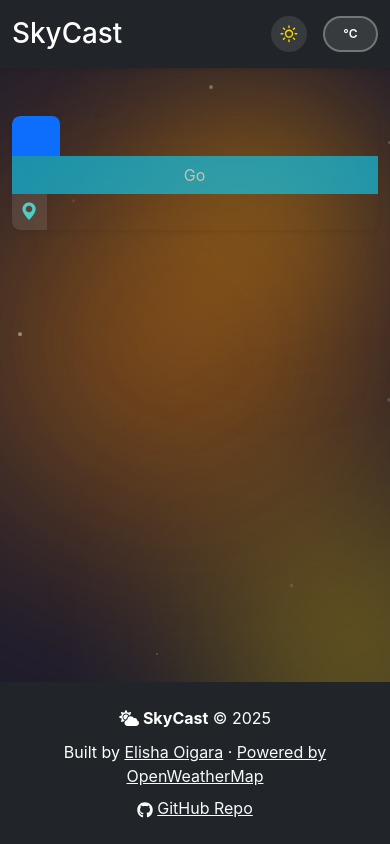
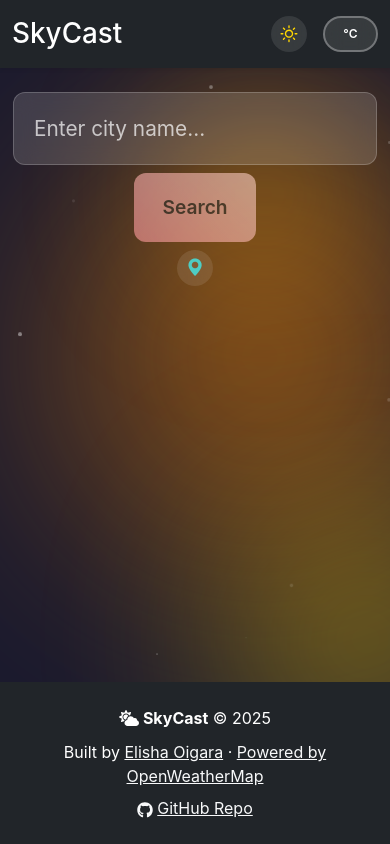
Before and after one commit to elishaoigara/SkyCast, a React (Create React App) app: page / in a window 390 px wide. Built offline with nearby package versions, Linux system fonts and the light colour scheme; a small style sheet from the web is missing.

Commit message:
feat: AI agent changes

```diff
--- a/src/App.js
+++ b/src/App.js
@@ -1,4 +1,4 @@
-import React, { useState } from 'react';
+import React, { useState, useEffect } from 'react';
 import { WeatherProvider, useWeather } from './context/WeatherContext';
 import SearchBar from './components/SearchBar';
 import Weather from './components/Weather';
@@ -28,22 +28,26 @@ function AppContent() {
     weatherData,
     forecastData,
     loading,
-    error
+    error,
+    fetchWeather,
+    fetchForecast
   } = useWeather();
 
   const [geoLoading, setGeoLoading] = useState(false);
 
   const handleSearch = async (city) => {
-    // In a real app, this would fetch weather data
-    // For now, we'll just simulate the process
-    console.log(`Searching for city: ${city}`);
+    try {
+      await fetchWeather(city);
+    } catch (err) {
+      console.error('Error searching for city:', err);
+    }
   };
 
   const handleLocationFound = async (position) => {
     setGeoLoading(true);
     try {
-      // In a real app, this would fetch weather data based on coordinates
-      console.log(`Location found: ${position.coords.latitude}, ${position.coords.longitude}`);
+      const { latitude, longitude } = position.coords;
+      await fetchWeather(`${latitude},${longitude}`);
     } catch (err) {
       console.error('Error getting location:', err);
     } finally {
--- a/src/components/SearchBar.css
+++ b/src/components/SearchBar.css
@@ -1,60 +1,199 @@
 .search-bar-container {
-  border-radius: 0.5rem;
-  overflow: hidden;
-  transition: box-shadow 0.3s ease, transform 0.3s ease;
+  display: flex;
+  flex-direction: column;
+  gap: 1rem;
+  margin-bottom: 2rem;
 }
 
-.search-bar-focused {
-  box-shadow: 0 0 25px rgba(0, 102, 255, 0.4), 0 4px 15px rgba(0, 0, 0, 0.2);
-  transform: scale(1.01);
+.search-bar {
+  display: flex;
+  gap: 0.5rem;
+  align-items: center;
 }
 
-.search-input-focused {
-  box-shadow: 0 0 20px rgba(0, 102, 255, 0.6);
-  transform: scale(1.02);
+.search-input {
+  flex: 1;
+  padding: 0.75rem 1rem;
+  border: none;
+  border-radius: 0.75rem;
+  font-size: 1rem;
+  background: rgba(255, 255, 255, 0.15);
+  backdrop-filter: blur(10px);
+  -webkit-backdrop-filter: blur(10px);
+  color: white;
+  outline: none;
   transition: all 0.3s ease;
+  border: 1px solid rgba(255, 255, 255, 0.2);
 }
 
-.search-btn-focused {
-  box-shadow: 0 0 15px rgba(0, 102, 255, 0.5);
-  transition: all 0.3s ease;
+.search-input::placeholder {
+  color: rgba(255, 255, 255, 0.7);
 }
 
-/* Custom rotating spinner */
-@keyframes spin {
-  from {
-    transform: rotate(0deg);
-  }
-  to {
-    transform: rotate(360deg);
-  }
+.search-input:focus {
+  background: rgba(255, 255, 255, 0.25);
+  box-shadow: 0 0 0 2px rgba(255, 215, 0, 0.5);
 }
 
-.custom-spinner {
-  display: inline-block;
+.search-button {
+  padding: 0.75rem 1.5rem;
+  border: none;
+  border-radius: 0.75rem;
+  background: linear-gradient(45deg, #ff9a9e, #fad0c4);
+  color: #333;
+  font-weight: 600;
+  cursor: pointer;
+  transition: all 0.3s ease;
+  display: flex;
+  align-items: center;
+  gap: 0.5rem;
+}
+
+.search-button:hover {
+  transform: translateY(-2px);
+  box-shadow: 0 4px 12px rgba(255, 154, 158, 0.4);
+}
+
+.search-button:disabled {
+  opacity: 0.6;
+  cursor: not-allowed;
+  transform: none;
+  box-shadow: none;
+}
+
+.loading-spinner {
   width: 1.25rem;
   height: 1.25rem;
-  vertical-align: text-bottom;
-  border: 3px solid transparent;
-  border-top-color: #fff;
+  border: 2px solid rgba(255, 255, 255, 0.3);
+  border-top: 2px solid white;
   border-radius: 50%;
-  animation: spin 0.75s linear infinite;
+  animation: spin 1s linear infinite;
+}
+
+@keyframes spin {
+  0% { transform: rotate(0deg); }
+  100% { transform: rotate(360deg); }
+}
+
+.geolocation-button {
+  padding: 0.75rem 1rem;
+  border: none;
+  border-radius: 0.75rem;
+  background: rgba(255, 255, 255, 0.15);
+  color: white;
+  cursor: pointer;
+  transition: all 0.3s ease;
+  display: flex;
+  align-items: center;
+  gap: 0.5rem;
+  font-size: 0.9rem;
+}
+
+.geolocation-button:hover {
+  background: rgba(255, 255, 255, 0.25);
+  transform: translateY(-2px);
+}
+
+.geolocation-button:disabled {
+  opacity: 0.6;
+  cursor: not-allowed;
+  transform: none;
+}
+
+.geolocation-loading {
+  display: flex;
+  align-items: center;
+  gap: 0.5rem;
+  font-size: 0.9rem;
+}
+
+/* Responsive adjustments */
+@media (max-width: 768px) {
+  .search-bar {
+    flex-direction: column;
+  }
+
+  .search-input {
+    padding: 0.875rem 1rem;
+    font-size: 1.1rem;
+  }
+
+  .search-button {
+    padding: 0.875rem 1.25rem;
+    font-size: 1rem;
+  }
+
+  .geolocation-button {
+    font-size: 1rem;
+    padding: 0.875rem 1rem;
+  }
 }
 
 @media (max-width: 576px) {
   .search-bar-container {
-    flex-direction: column;
+    margin-bottom: 1.5rem;
   }
 
-  .search-bar-container input {
-    border-radius: 0.5rem 0.5rem 0 0 !important;
+  .search-input {
+    padding: 1rem;
+    font-size: 1.2rem;
   }
 
-  .search-bar-container button {
-    border-radius: 0 !important;
+  .search-button {
+    padding: 1rem 1.5rem;
+    font-size: 1.1rem;
   }
 
-  .geolocation-btn-wrapper {
-    margin-top: 0.5rem;
+  .geolocation-button {
+    font-size: 1.1rem;
+    padding: 1rem;
+  }
+
+  .loading-spinner {
+    width: 1.5rem;
+    height: 1.5rem;
   }
 }
+
+@media (max-width: 480px) {
+  .search-bar-container {
+    margin-bottom: 1rem;
+  }
+
+  .search-input {
+    padding: 1.25rem;
+    font-size: 1.3rem;
+  }
+
+  .search-button {
+    padding: 1.25rem 1.75rem;
+    font-size: 1.2rem;
+  }
+
+  .geolocation-button {
+    font-size: 1.2rem;
+    padding: 1.25rem;
+  }
+
+  .loading-spinner {
+    width: 1.75rem;
+    height: 1.75rem;
+  }
+}
+
+@media (max-width: 320px) {
+  .search-input {
+    padding: 1.5rem;
+    font-size: 1.4rem;
+  }
+
+  .search-button {
+    padding: 1.5rem 2rem;
+    font-size: 1.3rem;
+  }
+
+  .geolocation-button {
+    font-size: 1.3rem;
+    padding: 1.5rem;
+  }
+}
--- a/src/components/SearchBar.js
+++ b/src/components/SearchBar.js
@@ -2,51 +2,48 @@ import React, { useState } from 'react';
 import GeolocationButton from './GeolocationButton';
 import './SearchBar.css';
 
-function SearchBar({ onSearch, loading, geoLoading, onLocationFound }) {
-  const [city, setCity] = useState('');
-  const [isFocused, setIsFocused] = useState(false);
+const SearchBar = ({ onSearch, loading, geoLoading, onLocationFound }) => {
+  const [searchTerm, setSearchTerm] = useState('');
 
-  const handleSubmit = (e) => {
+  const handleSubmit = async (e) => {
     e.preventDefault();
-    if (city.trim()) {
-      onSearch(city);
-      setCity('');
+    if (searchTerm.trim()) {
+      await onSearch(searchTerm.trim());
     }
   };
 
   return (
-    <form onSubmit={handleSubmit} className="my-4">
-      <div className={`input-group shadow-sm search-bar-container ${isFocused ? 'search-bar-focused' : ''}`}>
+    <div className="search-bar-container">
+      <form onSubmit={handleSubmit} className="search-bar">
         <input
           type="text"
-          className={`form-control bg-primary text-white border-0 py-2 px-4 ${isFocused ? 'search-input-focused' : ''}`}
-          placeholder="🔍 Search for a city..."
-          value={city}
-          onChange={(e) => setCity(e.target.value)}
-          disabled={loading || geoLoading}
-          onFocus={() => setIsFocused(true)}
-          onBlur={() => setIsFocused(false)}
-          aria-label="Search for a city"
+          value={searchTerm}
+          onChange={(e) => setSearchTerm(e.target.value)}
+          placeholder="Enter city name..."
+          className="search-input"
+          disabled={loading}
         />
         <button
           type="submit"
-          className={`btn btn-info text-white px-4 ${isFocused ? 'search-btn-focused' : ''}`}
-          disabled={loading || geoLoading || !city.trim()}
-          aria-label="Search"
+          className="search-button"
+          disabled={loading || !searchTerm.trim()}
         >
           {loading ? (
-            <span className="custom-spinner" role="status" aria-hidden="true"></span>
+            <>
+              <span className="loading-spinner"></span>
+              Searching...
+            </>
           ) : (
-            'Go'
+            'Search'
           )}
         </button>
         <GeolocationButton
           onLocationFound={onLocationFound}
           loading={geoLoading}
         />
-      </div>
-    </form>
+      </form>
+    </div>
   );
-}
+};
 
 export default SearchBar;
--- a/src/components/Weather.js
+++ b/src/components/Weather.js
@@ -1,223 +1,111 @@
 import React from 'react';
-import { motion } from 'framer-motion';
-import { WiThunderstorm, WiSnow, WiFog, WiDaySunny, WiNightClear, WiCloudy } from 'react-icons/wi';
 import './Weather.css';
 
-const AnimatedWeatherIcon = ({ condition, isDay }) => {
-  const cond = condition.toLowerCase();
+const Weather = ({ data, units }) => {
+  if (!data) return null;
 
-  // Rain animation
-  if (cond.includes('drizzle') || cond.includes('rain')) {
-    return (
-      <div className="animated-icon-container rain-icon">
-        {Array.from({ length: 7 }, (_, i) => (
-          <motion.div
-            key={i}
-            className="rain-drop"
-            style={{ left: `${15 + i * 12}%` }}
-            animate={{ y: [0, 60], opacity: [0, 1, 0] }}
-            transition={{
-              duration: 0.8 + Math.random() * 0.4,
-              repeat: Infinity,
-              ease: 'linear',
-              delay: i * 0.15,
-            }}
-          />
-        ))}
-      </div>
-    );
+  const {
+    name,
+    sys,
+    main,
+    weather,
+    wind,
+    dt,
+    visibility
+  } = data;
+
+  const getWeatherIcon = (iconCode) => {
+    switch (iconCode) {
+      case '01d': return '☀️';
+      case '01n': return '🌙';
+      case '02d': case '02n': return '⛅';
+      case '03d': case '03n': case '04d': case '04n': return '☁️';
+      case '09d': case '09n': return '🌧️';
+      case '10d': case '10n': return '🌦️';
+      case '11d': case '11n': return '⛈️';
+      case '13d': case '13n': return '❄️';
+      case '50d': case '50n': return '🌫️';
+      default: return '🌤️';
     }
-
-  // Clear / Sunny animation
-  if ((cond.includes('clear') || cond.includes('sunny')) && isDay) {
-    return (
-      <div className="animated-icon-container sun-icon">
-        <motion.div
-          className="sun-glow"
-          animate={{ scale: [1, 1.15, 1], opacity: [0.3, 0.6, 0.3] }}
-          transition={{ duration: 3, repeat: Infinity, ease: 'easeInOut' }}
-        />
-        <motion.div
-          className="sun-core"
-          animate={{ scale: [1, 1.05, 1] }}
-          transition={{ duration: 2, repeat: Infinity, ease: 'easeInOut' }}
-        >
-          <WiDaySunny className="weather-icon sun-icon-inner" />
-        </motion.div>
-      </div>
-    );
-  }
-
-  // Clouds animation
-  if (cond.includes('cloud')) {
-    return (
-      <div className="animated-icon-container cloud-icon">
-        <motion.div
-          className="cloud-shape cloud-1"
-          animate={{ x: [-5, 5, -5] }}
-          transition={{ duration: 6, repeat: Infinity, ease: 'easeInOut' }}
-        >
-          <WiCloudy className="weather-icon cloud-icon-inner" />
-        </motion.div>
-        <motion.div
-          className="cloud-shape cloud-2"
-          animate={{ x: [3, -3, 3] }}
-          transition={{ duration: 8, repeat: Infinity, ease: 'easeInOut', delay: 1 }}
-        >
-          <WiCloudy className="weather-icon cloud-icon-inner cloud-secondary" />
-        </motion.div>
-      </div>
-    );
-  }
-
-  // Thunderstorm
-  if (cond.includes('thunder') || cond.includes('storm')) {
-    return (
-      <div className="animated-icon-container thunder-icon">
-        <motion.div
-          animate={{ opacity: [0.7, 1, 0.7] }}
-          transition={{ duration: 1.5, repeat: Infinity, ease: 'easeInOut' }}
-        >
-          <WiThunderstorm className="weather-icon" />
-        </motion.div>
-      </div>
-    );
-  }
-
-  // Snow
-  if (cond.includes('snow') || cond.includes('blizzard')) {
-    return (
-      <div className="animated-icon-container snow-icon">
-        <motion.div
-          animate={{ y: [0, 15, 0], rotate: [0, 180, 360] }}
-          transition={{ duration: 4, repeat: Infinity, ease: 'easeInOut' }}
-        >
-          <WiSnow className="weather-icon" />
-        </motion.div>
-      </div>
-    );
-  }
-
-  // Fog / Mist
-  if (cond.includes('fog') || cond.includes('mist') || cond.includes('haze')) {
-    return (
-      <div className="animated-icon-container fog-icon">
-        <motion.div
-          animate={{ x: [-3, 3, -3], opacity: [0.6, 0.9, 0.6] }}
-          transition={{ duration: 5, repeat: Infinity, ease: 'easeInOut' }}
-        >
-          <WiFog className="weather-icon" />
-        </motion.div>
-      </div>
-    );
-  }
-
-  // Fallback with subtle pulse
-  return (
-    <div className="animated-icon-container fallback-icon">
-      <motion.div
-        animate={{ scale: [1, 1.05, 1] }}
-        transition={{ duration: 2.5, repeat: Infinity, ease: 'easeInOut' }}
-      >
-        {isDay ? (
-          <WiDaySunny className="weather-icon" />
-        ) : (
-          <WiNightClear className="weather-icon" />
-        )}
-      </motion.div>
-    </div>
-  );
   };
 
-function Weather({ data, units }) {
-  const { name, sys, main, weather, wind, dt } = data;
+  const getWeatherDescription = (mainWeather) => {
+    switch (mainWeather.toLowerCase()) {
+      case 'clear': return 'Clear Sky';
+      case 'clouds': return 'Cloudy';
+      case 'rain': return 'Rainy';
+      case 'drizzle': return 'Drizzle';
+      case 'thunderstorm': return 'Thunderstorm';
+      case 'snow': return 'Snowy';
+      case 'mist': return 'Misty';
+      case 'fog': return 'Foggy';
+      default: return mainWeather;
+    }
+  };
 
-  const now = new Date(dt * 1000);
-  const isDay = dt > sys.sunrise && dt < sys.sunset;
-  const condition = weather[0].Main.toLowerCase();
-  const unitSymbol = units === 'metric' ? '°C' : '°F';
+  const tempUnit = units === 'metric' ? '°C' : '°F';
+  const speedUnit = units === 'metric' ? 'm/s' : 'mph';
+  const visibilityUnit = units === 'metric' ? 'm' : 'ft';
+
+  const timestamp = new Date(dt * 1000);
+  const timeString = timestamp.toLocaleTimeString([], { hour: '2-digit', minute: '2-digit' });
+  const dateString = timestamp.toLocaleDateString([], { weekday: 'long', month: 'short', day: 'numeric' });
 
   return (
-    <motion.div
-      className="weather-card-glass weather-card text-white shadow p-4 my-4"
-      initial={{ opacity: 0, y: 40 }}
-      animate={{ opacity: 1, y: 0 }}
-      transition={{ duration: 0.6, ease: 'easeOut' }}
-    >
+    <div className="weather-card weather-card-glass">
       <div className="weather-content">
-        <h2 className="mb-3 text-center weather-title">{name}, {sys.country}</h2>
+        <h2 className="weather-title">{name}, {sys.country}</h2>
+        <p className="weather-time">{dateString} at {timeString}</p>
 
-        <div className="weather-main-info d-flex flex-column align-items-center mb-4">
-          <AnimatedWeatherIcon condition={condition} isDay={isDay} />
-          <h4 className="text-capitalize text-center weather-condition">
-            {weather[0].description}
-          </h4>
-          <p className="weather-temp mb-0">
-            {Math.round(main.temp)}{unitSymbol}
-          </p>
+        <div className="weather-icon-wrapper">
+          <div className="animated-icon-container">
+            <span className="weather-icon">{getWeatherIcon(weather[0].icon)}</span>
+          </div>
         </div>
 
-        <div className="row text-center gy-3 weather-details">
-          <div className="col-12 col-md-4">
+        <p className="weather-condition">{getWeatherDescription(weather[0].main)}</p>
+        <h3 className="weather-temp">{Math.round(main.temp)}{tempUnit}</h3>
+
+        <div className="weather-details">
           <div className="weather-detail-item">
             <span className="detail-icon">🌡️</span>
             <span className="detail-label">Feels Like</span>
-              <span className="detail-value">{Math.round(main.feels_like)}{unitSymbol}</span>
+            <span className="detail-value">{Math.round(main.feels_like)}{tempUnit}</span>
           </div>
-          </div>
-          <div className="col-12 col-md-4">
+
           <div className="weather-detail-item">
             <span className="detail-icon">💧</span>
             <span className="detail-label">Humidity</span>
             <span className="detail-value">{main.humidity}%</span>
           </div>
-          </div>
-          <div className="col-12 col-md-4">
+
           <div className="weather-detail-item">
-              <span className="detail-icon">🌬️</span>
+            <span className="detail-icon">💨</span>
             <span className="detail-label">Wind Speed</span>
-              <span className="detail-value">{wind.speed} {units === 'metric' ? 'm/s' : 'mph'}</span>
-            </div>
-          </div>
+            <span className="detail-value">{wind.speed}{speedUnit}</span>
           </div>
 
-        <div className="row text-center gy-3 mt-3 weather-details">
-          <div className="col-6 col-md-3">
           <div className="weather-detail-item">
-              <span className="detail-icon">🌡️</span>
-              <span className="detail-label">High</span>
-              <span className="detail-value">{Math.round(main.temp_max)}{unitSymbol}</span>
+            <span className="detail-icon">👁️</span>
+            <span className="detail-label">Visibility</span>
+            <span className="detail-value">{visibility ? Math.round(visibility / (units === 'metric' ? 1 : 0.3048)) : 'N/A'}{visibilityUnit}</span>
           </div>
-          </div>
-          <div className="col-6 col-md-3">
-            <div className="weather-detail-item">
-              <span className="detail-icon">🌡️</span>
-              <span className="detail-label">Low</span>
-              <span className="detail-value">{Math.round(main.temp_min)}{unitSymbol}</span>
-            </div>
-          </div>
-          <div className="col-6 col-md-3">
+
           <div className="weather-detail-item">
             <span className="detail-icon">🔽</span>
             <span className="detail-label">Pressure</span>
             <span className="detail-value">{main.pressure} hPa</span>
           </div>
-          </div>
-          <div className="col-6 col-md-3">
+
           <div className="weather-detail-item">
-              <span className="detail-icon">👁️</span>
-              <span className="detail-label">Visibility</span>
-              <span className="detail-value">{(data.visibility / 1000).toFixed(1)} km</span>
+            <span className="detail-icon">🌅</span>
+            <span className="detail-label">Sunrise</span>
+            <span className="detail-value">{new Date(sys.sunrise * 1000).toLocaleTimeString([], { hour: '2-digit', minute: '2-digit' })}</span>
           </div>
         </div>
       </div>
-
-        <p className="mt-4 text-center small weather-time">
-          🕒 <strong>Local Time:</strong> {now.toLocaleTimeString()} ({now.toDateString()})
-        </p>
     </div>
-    </motion.div>
   );
-}
+};
 
 export default Weather;
```
Also changed, not shown: src/components/Weather.css (+47 -1 lines), src/context/WeatherContext.js (+55 -1 lines), src/index.js (+12 -3 lines). Lines whose indentation alone changed are shown as unchanged.
